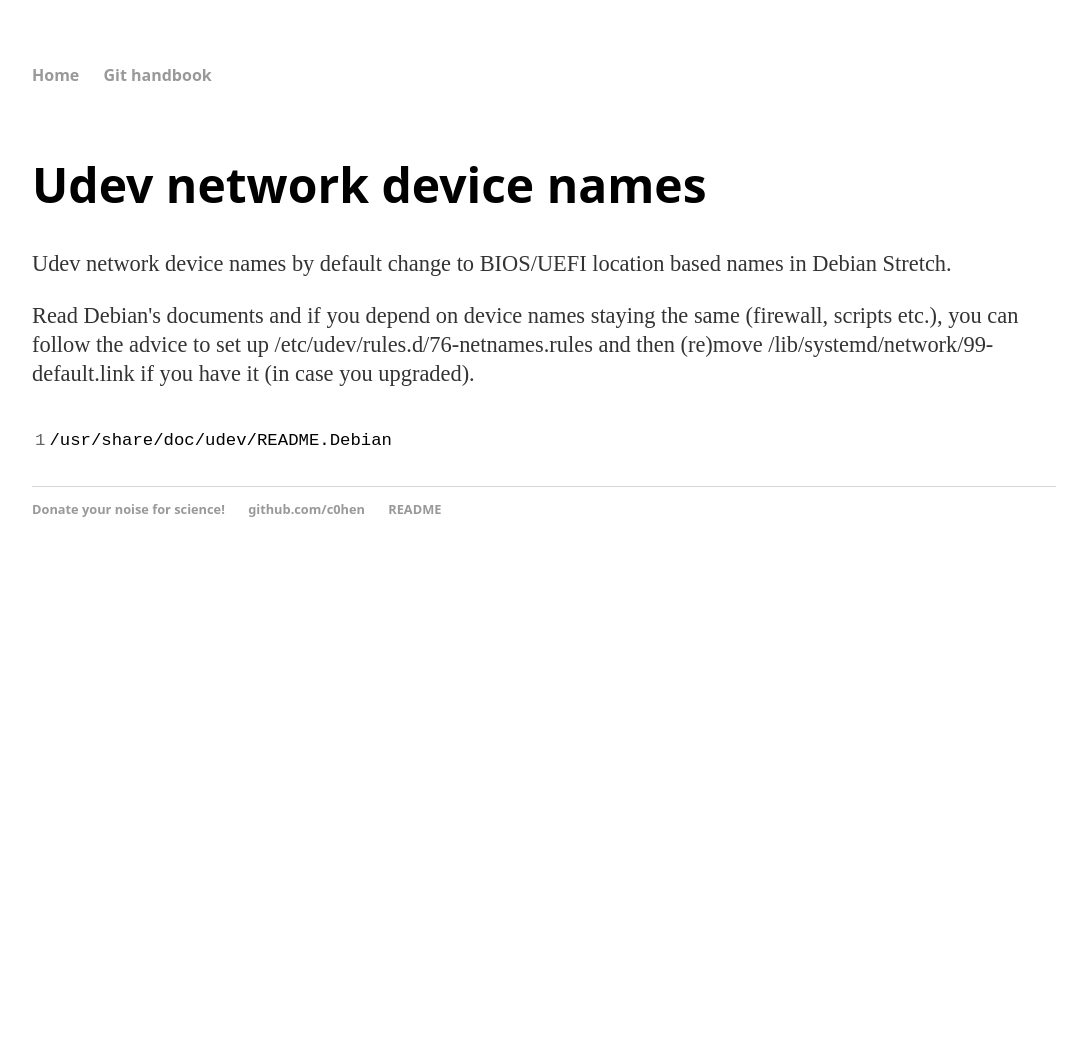
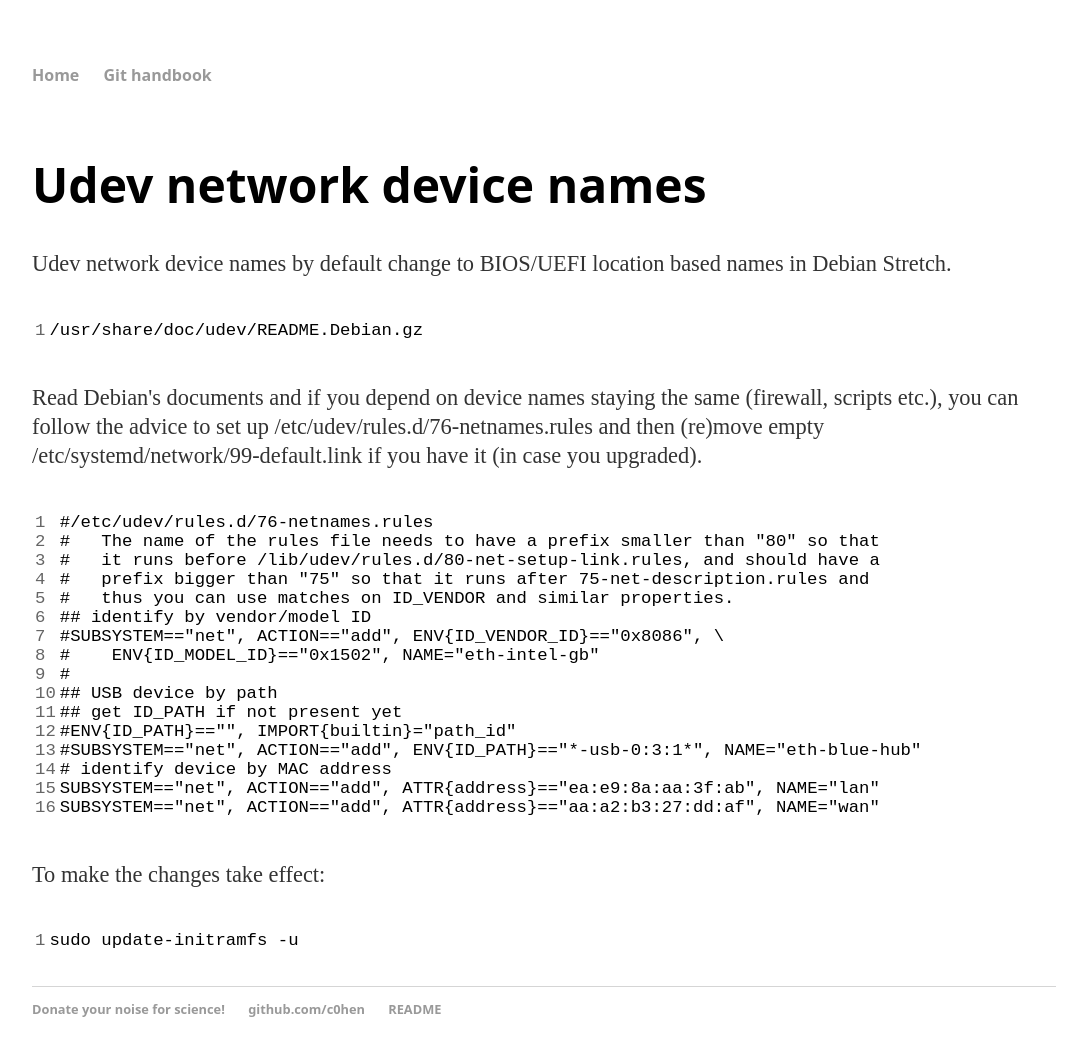
Before and after one commit to c0hen/c0hen, a Jekyll site: the page built from udev-netnames.md, in a window 1280 px wide. Shown: the whole page, without its empty margins (96-1183 px from the left). Built offline with Jekyll 4.4.1, drawn with Linux system fonts in a browser that asks for light colours; before the commit the page ends 900 px from its top, so only the background shows below that.

Commit message:
Fix, expand content

````diff
--- a/udev-netnames.md
+++ b/udev-netnames.md
@@ -5,8 +5,33 @@ title: Udev network device names
 
 Udev network device names by default change to BIOS/UEFI location based names in Debian Stretch.
 
-Read Debian's documents and if you depend on device names staying the same (firewall, scripts etc.), you can follow the advice to set up /etc/udev/rules.d/76-netnames.rules and then (re)move /lib/systemd/network/99-default.link if you have it (in case you upgraded).
+```sh
+/usr/share/doc/udev/README.Debian.gz
+```
+
+Read Debian's documents and if you depend on device names staying the same (firewall, scripts etc.), you can follow the advice to set up /etc/udev/rules.d/76-netnames.rules and then (re)move empty /etc/systemd/network/99-default.link if you have it (in case you upgraded).
 
 ```sh
-/usr/share/doc/udev/README.Debian
+#/etc/udev/rules.d/76-netnames.rules
+#   The name of the rules file needs to have a prefix smaller than "80" so that
+#   it runs before /lib/udev/rules.d/80-net-setup-link.rules, and should have a
+#   prefix bigger than "75" so that it runs after 75-net-description.rules and
+#   thus you can use matches on ID_VENDOR and similar properties.
+## identify by vendor/model ID
+#SUBSYSTEM=="net", ACTION=="add", ENV{ID_VENDOR_ID}=="0x8086", \
+#    ENV{ID_MODEL_ID}=="0x1502", NAME="eth-intel-gb"
+#
+## USB device by path
+## get ID_PATH if not present yet
+#ENV{ID_PATH}=="", IMPORT{builtin}="path_id"
+#SUBSYSTEM=="net", ACTION=="add", ENV{ID_PATH}=="*-usb-0:3:1*", NAME="eth-blue-hub"
+# identify device by MAC address
+SUBSYSTEM=="net", ACTION=="add", ATTR{address}=="ea:e9:8a:aa:3f:ab", NAME="lan"
+SUBSYSTEM=="net", ACTION=="add", ATTR{address}=="aa:a2:b3:27:dd:af", NAME="wan"
 ```
+
+To make the changes take effect:
+
+```sh
+sudo update-initramfs -u
+```
````
